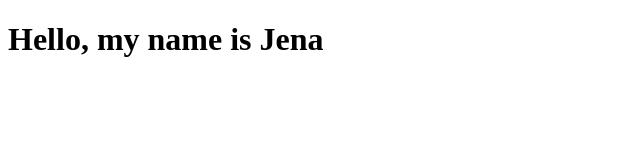
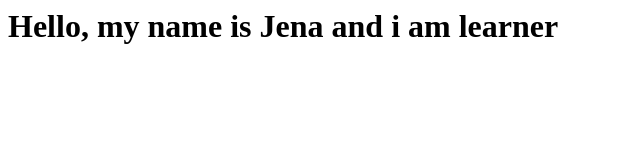
Before and after one commit to prahalladjena1075/JenkinsTestProj01, a plain HTML site: page Index.html in a window 1280 px wide. Shown: the whole page, without its empty margins (0-640 px from the left). Drawn offline with Linux system fonts and the light colour scheme.

Commit message:
Update Index.html

```diff
--- a/Index.html
+++ b/Index.html
@@ -1,9 +1,9 @@
-<!DOCTYPE html>
+
 <html>
 <head>
     <title>Jenkins learning</title>
 </head>
 <body>
-    <h1>Hello, my name is Jena</h1>
+    <h1>Hello, my name is Jena and i am learner </h1>
 </body>
 </html>
```
